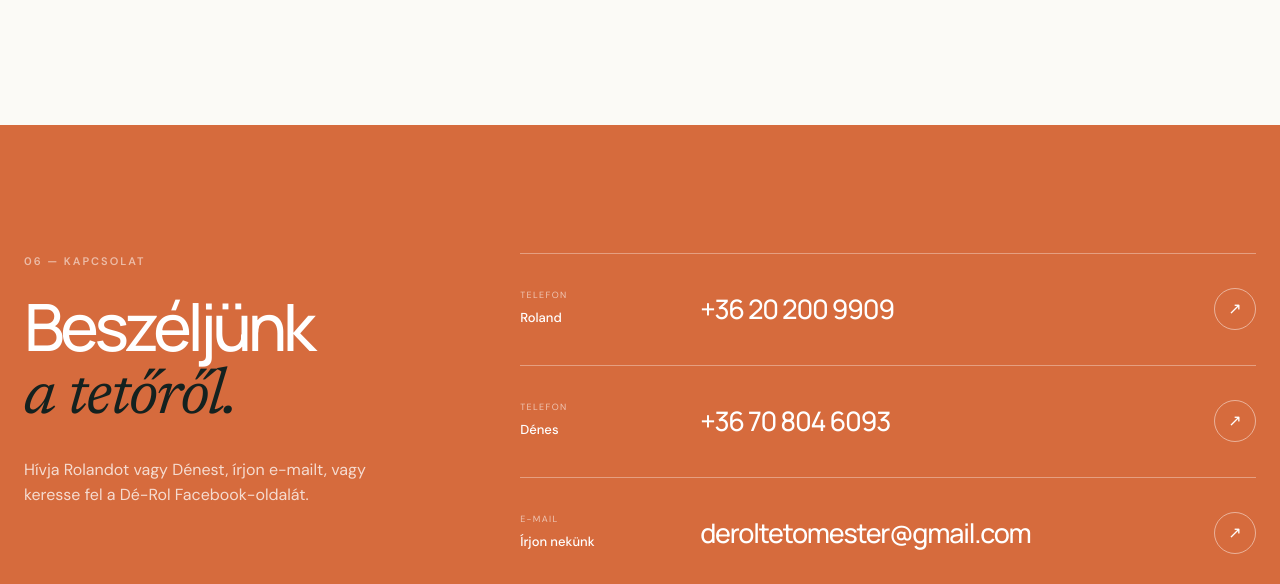
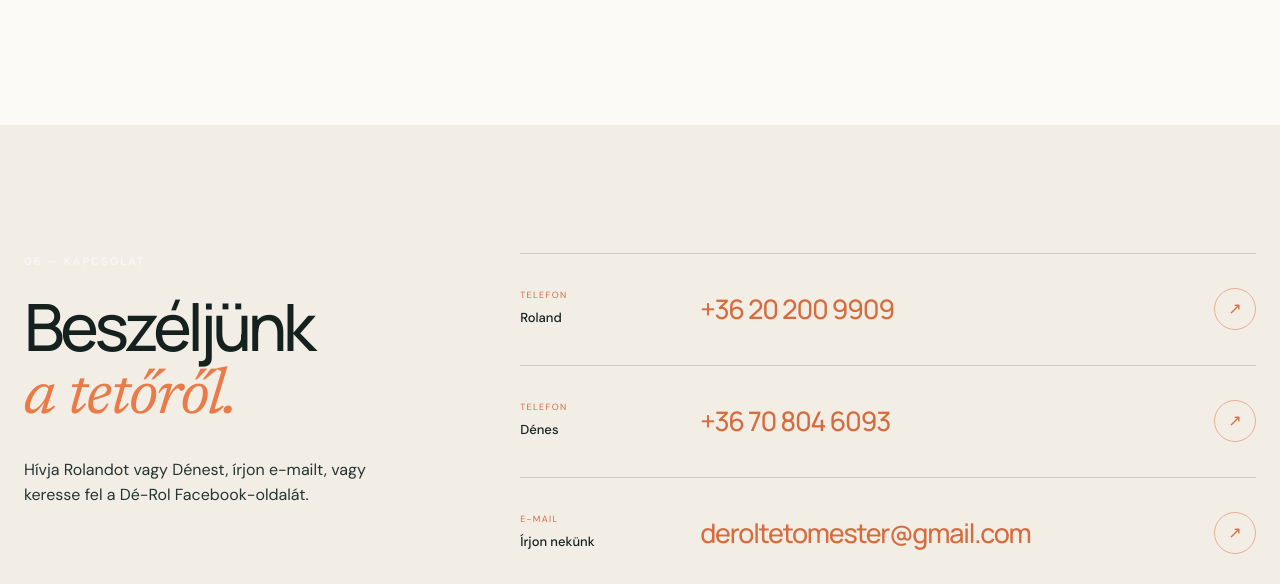
Before and after one commit to asdermam/de-rol, a plain HTML site: page index.html in a window 1280 px wide. Shown: the part 4893-5477 px from the top of the page. Drawn offline with Linux system fonts and the light colour scheme.

Commit message:
Restyle contact section with cream palette

```diff
--- a/index.html
+++ b/index.html
@@ -8,7 +8,7 @@
   <title>Dé-Rol Tetőmester Baranya | Tetőépítés és tetőfelújítás</title>
   <link rel="icon" href="assets/favicon.svg" type="image/svg+xml">
   <link rel="preload" href="assets/hero-roof.png" as="image" fetchpriority="high">
-  <link rel="stylesheet" href="styles.css?v=20260714-contacts">
+  <link rel="stylesheet" href="styles.css?v=20260714-contact-cream">
 </head>
 <body id="oldal-teteje">
   <a class="skip-link" href="#tartalom">Ugrás a tartalomra</a>
--- a/styles.css
+++ b/styles.css
@@ -148,18 +148,18 @@
 details[open] summary span::after { transform: rotate(0); }
 details p { color: #5c6664; max-width: 650px; margin: -3px 50px 26px 0; }
 
-.contact { background: var(--orange); color: var(--white); }
+.contact { background: var(--cream); color: var(--ink); }
 .contact-grid { display: grid; grid-template-columns: .7fr 1.3fr; gap: 100px; align-items: start; }
-.contact-intro h2 em { color: var(--ink); }
-.contact-intro > p:not(.kicker) { color: rgba(255,255,255,.76); max-width: 430px; margin: 28px 0 0; }
-.contact-list { border-top: 1px solid rgba(255,255,255,.35); }
-.contact-list > a { min-height: 112px; display: grid; grid-template-columns: 155px 1fr 44px; gap: 25px; align-items: center; border-bottom: 1px solid rgba(255,255,255,.35); transition: padding .22s, background .22s; }
-.contact-list > a:hover { padding-inline: 16px; background: rgba(20,33,31,.1); }
+.contact-intro h2 em { color: var(--orange-bright); }
+.contact-intro > p:not(.kicker) { color: var(--ink-soft); max-width: 430px; margin: 28px 0 0; }
+.contact-list { border-top: 1px solid var(--line); }
+.contact-list > a { min-height: 112px; display: grid; grid-template-columns: 155px 1fr 44px; gap: 25px; align-items: center; border-bottom: 1px solid var(--line); transition: padding .22s, background .22s; }
+.contact-list > a:hover { padding-inline: 16px; background: rgba(214,107,61,.08); }
 .contact-list span { display: flex; flex-direction: column; }
-.contact-list small { margin-bottom: 5px; text-transform: uppercase; letter-spacing: .15em; font-size: 9px; color: rgba(255,255,255,.62); }
+.contact-list small { margin-bottom: 5px; text-transform: uppercase; letter-spacing: .15em; font-size: 9px; color: var(--orange); }
 .contact-list strong { font-size: 13px; font-weight: 500; }
-.contact-list b { font-family: var(--display); font-size: clamp(20px, 2.1vw, 31px); letter-spacing: -.045em; font-weight: 500; overflow-wrap: anywhere; }
-.contact-list i { width: 42px; height: 42px; border: 1px solid rgba(255,255,255,.48); border-radius: 50%; display: grid; place-items: center; justify-self: end; font-style: normal; }
+.contact-list b { color: var(--orange); font-family: var(--display); font-size: clamp(20px, 2.1vw, 31px); letter-spacing: -.045em; font-weight: 500; overflow-wrap: anywhere; }
+.contact-list i { width: 42px; height: 42px; color: var(--orange); border: 1px solid rgba(214,107,61,.48); border-radius: 50%; display: grid; place-items: center; justify-self: end; font-style: normal; }
 
 .quote { background: var(--ink); color: var(--white); position: relative; overflow: hidden; }
 .quote::before { content: ""; position: absolute; width: 620px; height: 620px; border: 1px solid rgba(255,255,255,.06); border-radius: 50%; left: -220px; bottom: -390px; box-shadow: 0 0 0 80px rgba(255,255,255,.02), 0 0 0 160px rgba(255,255,255,.02); }
```
